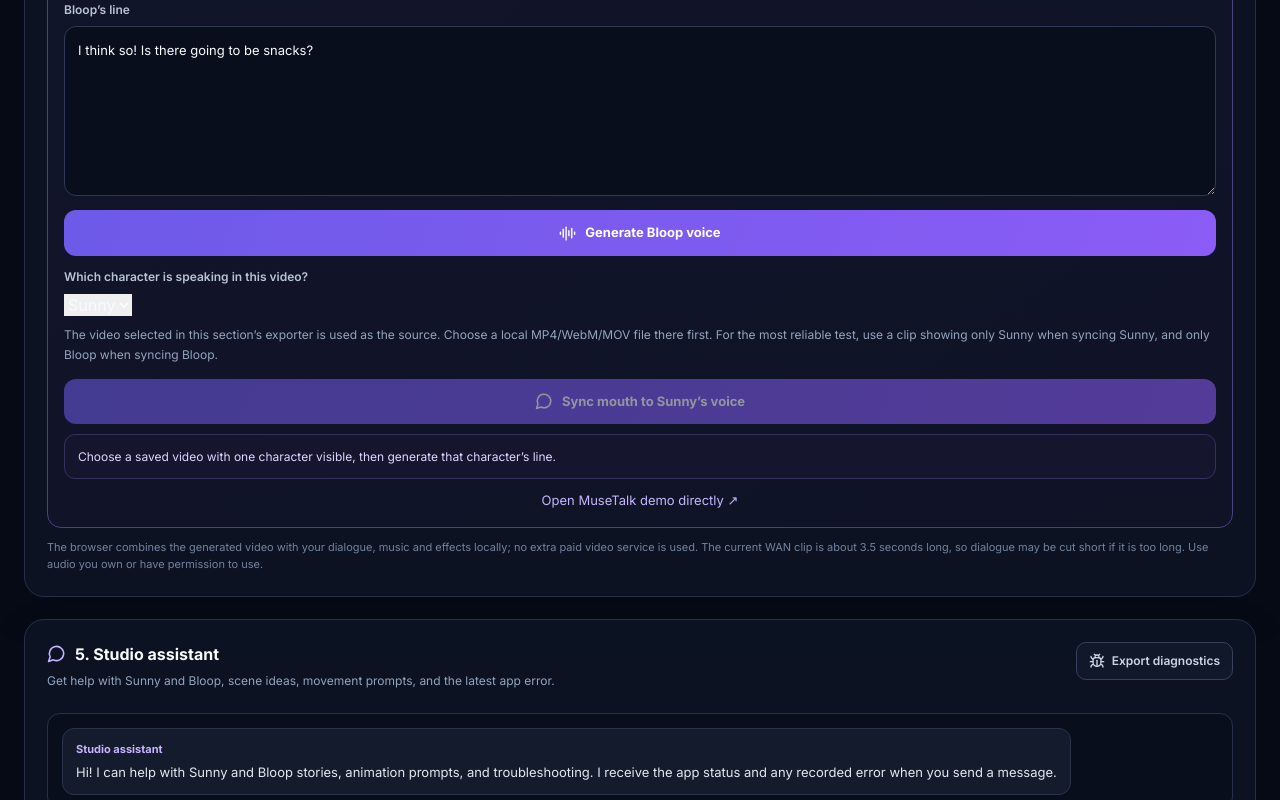
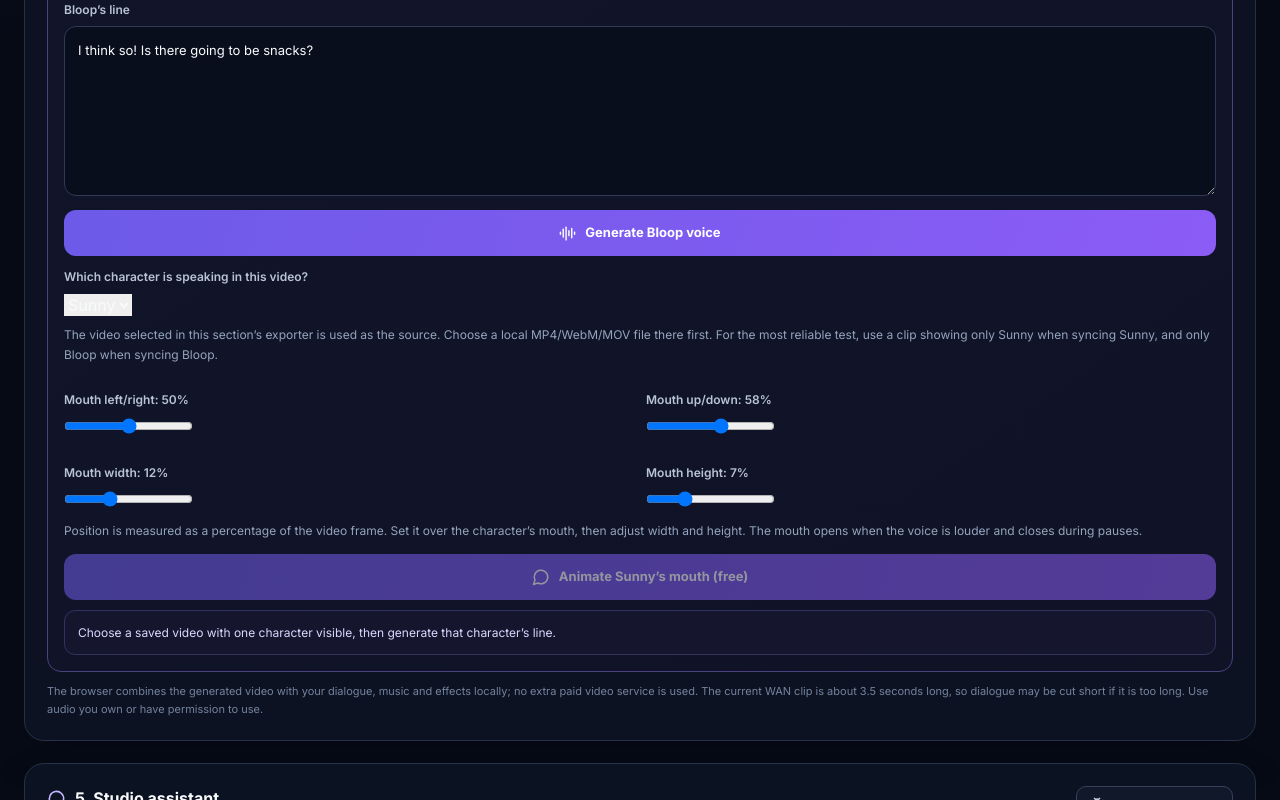
Before and after one commit to DynamismCh/AnimateText-Studio, a React (Vite) app: page / in a window 1280 px wide. Shown: the part 2289-3089 px from the top of the page. Built offline with nearby package versions, Linux system fonts and the light colour scheme.

Commit message:
Replace GPU lip-sync with local audio-driven cartoon mouth animation

```diff
--- a/src/components/AudioWorkshop.tsx
+++ b/src/components/AudioWorkshop.tsx
@@ -2,27 +2,6 @@ import { useEffect, useRef, useState } from 'react';
 import { AudioLines, Download, LoaderCircle, Music2, Play, Upload, MessageCircle } from 'lucide-react';
 
 const STARTER_SCRIPT = 'Sunny: Hi, Bloop! Are you ready for an adventure?\nBloop: I think so! Is there going to be snacks?\nSunny: Maybe. Let’s find out together!';
-const LIPSYNC_SPACE = 'henrybit/musetalk-1-5';
-const LIPSYNC_SPACE_URL = 'https://huggingface.co/spaces/henrybit/musetalk-1-5';
-
-function findLipSyncVideo(value: any): string {
-  if (!value) return '';
-  if (typeof value === 'string') {
-    if (/^https?:\/\//i.test(value)) return value;
-    if (value.startsWith('/file=') || value.startsWith('/gradio_api/file=')) return 'https://henrybit-musetalk-1-5.hf.space' + value;
-    return '';
-  }
-  if (Array.isArray(value)) {
-    for (const item of value) { const found = findLipSyncVideo(item); if (found) return found; }
-    return '';
-  }
-  if (typeof value === 'object') {
-    if (typeof value.url === 'string' && value.url) return value.url.startsWith('/') ? 'https://henrybit-musetalk-1-5.hf.space' + value.url : value.url;
-    for (const key of ['video', 'output', 'data', 'value', 'files', 'path']) if (key in value) { const found = findLipSyncVideo(value[key]); if (found) return found; }
-  }
-  return '';
-}
-
 function base64ToBlob(base64: string, type: string) {
   const binary = atob(base64);
   const bytes = new Uint8Array(binary.length);
@@ -56,6 +35,10 @@ export default function AudioWorkshop({ videoUrl = '' }: { videoUrl?: string })
   const [lipSyncStatus, setLipSyncStatus] = useState('Choose a saved video with one character visible, then generate that character’s line.');
   const [lipSyncVideoUrl, setLipSyncVideoUrl] = useState('');
   const [lipSyncDownloadBusy, setLipSyncDownloadBusy] = useState(false);
+  const [mouthX, setMouthX] = useState(50);
+  const [mouthY, setMouthY] = useState(58);
+  const [mouthWidth, setMouthWidth] = useState(12);
+  const [mouthHeight, setMouthHeight] = useState(7);
   const [mixBusy, setMixBusy] = useState(false);
   const [mixedUrl, setMixedUrl] = useState('');
   const [mixStatus, setMixStatus] = useState('Generate a video and voice track, then combine them here.');
@@ -136,46 +119,39 @@ export default function AudioWorkshop({ videoUrl = '' }: { videoUrl?: string })
     const audioUrl = lipSyncSpeaker === 'Sunny' ? sunnyLineAudioUrl : bloopLineAudioUrl;
     if (!uploadedVideoFile) { setLipSyncStatus('Choose a video file from your computer first.'); return; }
     if (!audioUrl) { setLipSyncStatus('Generate the selected character’s separate voice clip first.'); return; }
-    setLipSyncBusy(true); setLipSyncStatus('Checking the free MuseTalk demo connection…');
-    let stage = 'connecting to the MuseTalk service';
+    if (typeof MediaRecorder === 'undefined') { setLipSyncStatus('This browser cannot export video. Please use a recent version of Chrome or Edge.'); return; }
+    setLipSyncBusy(true); setLipSyncStatus('Preparing local lip-sync. No GPU or external lip-sync service is used…');
+    let context: AudioContext | undefined; let recorder: MediaRecorder | undefined; let animationFrame = 0;
+    let video: HTMLVideoElement | undefined; let audio: HTMLAudioElement | undefined; let canvasStream: MediaStream | undefined; let outputStream: MediaStream | undefined;
     try {
-      const audioResponse = await fetch(audioUrl);
-      if (!audioResponse.ok) throw new Error('The generated voice clip could not be read. Generate that character’s voice again.');
-      const audioBlob = await audioResponse.blob();
-      const audioFile = new File([audioBlob], lipSyncSpeaker.toLowerCase() + '-dialogue.wav', { type: 'audio/wav' });
-      const { Client, handle_file } = await import('@gradio/client');
-      const client = await Client.connect(LIPSYNC_SPACE, {
-        status_callback: (spaceStatus: any) => {
-          if (spaceStatus?.status === 'running') setLipSyncStatus('MuseTalk is awake. Uploading the video and voice clip…');
-          else if (spaceStatus?.status === 'sleeping' || spaceStatus?.status === 'building' || spaceStatus?.status === 'starting') setLipSyncStatus('MuseTalk is waking up or starting. Please wait…');
-          else if (spaceStatus?.status === 'error' || spaceStatus?.status === 'space_error') setLipSyncStatus('MuseTalk is reporting a service error. Try opening the demo directly.');
-        }
-      });
-      stage = 'uploading the video and voice clip';
-      setLipSyncStatus('Connected. Uploading your video and voice clip to MuseTalk…');
-      stage = 'running the lip-sync model';
-      const result: any = await client.predict('/generate', {
-        audio: handle_file(audioFile),
-        video: handle_file(uploadedVideoFile),
-        bbox_shift: 0,
-        extra_margin: 10,
-        parsing_mode: 'jaw',
-        left_cheek_width: 90,
-        right_cheek_width: 90
-      });
-      const outputUrl = findLipSyncVideo(result?.data?.[0] ?? result?.data);
-      if (!outputUrl) throw new Error('MuseTalk returned a response, but no output video link was found. Open the demo directly to check whether its API has changed.');
-      if (lipSyncVideoUrlRef.current) URL.revokeObjectURL(lipSyncVideoUrlRef.current);
-      lipSyncVideoUrlRef.current = outputUrl.startsWith('blob:') ? outputUrl : '';
-      setLipSyncVideoUrl(outputUrl);
-      setLipSyncStatus('MuseTalk returned a lip-synced clip for ' + lipSyncSpeaker + '. Please preview it carefully; stylized cartoon faces may not be detected correctly.');
-    } catch (error) {
-      const detail = error instanceof Error ? error.message : 'Unknown lip-sync error.';
-      const isFetchFailure = /failed to fetch|networkerror|load failed/i.test(detail);
-      const explanation = isFetchFailure
-        ? ' The browser could not reach MuseTalk while ' + stage + '. This can happen if the demo is waking up, its browser API upload is blocked, or the Space is temporarily unavailable. No lip-sync result was created. Open the demo directly, check that it finishes loading, and upload the same video and voice WAV there.'
-        : '';
-      setLipSyncStatus('Lip-sync did not finish: ' + detail + '.' + explanation);
+      video = document.createElement('video'); video.src = uploadedVideoUrl; video.muted = true; video.playsInline = true; video.preload = 'auto';
+      await new Promise<void>((resolve, reject) => { video!.onloadedmetadata = () => resolve(); video!.onerror = () => reject(new Error('Could not read the selected video. Please choose a playable MP4 or WebM file.')); video!.load(); });
+      if (!video.videoWidth || !video.videoHeight || !Number.isFinite(video.duration)) throw new Error('The selected video has no readable dimensions or duration.');
+      const canvas = document.createElement('canvas'); canvas.width = video.videoWidth; canvas.height = video.videoHeight;
+      const ctx = canvas.getContext('2d'); if (!ctx) throw new Error('Your browser could not create the animation canvas.');
+      context = new AudioContext(); const destination = context.createMediaStreamDestination(); const analyser = context.createAnalyser(); analyser.fftSize = 1024; const audioData = new Uint8Array(analyser.fftSize);
+      audio = new Audio(audioUrl); audio.preload = 'auto'; const source = context.createMediaElementSource(audio); source.connect(analyser); analyser.connect(destination);
+      canvasStream = canvas.captureStream(30); outputStream = new MediaStream([...canvasStream.getVideoTracks(), ...destination.stream.getAudioTracks()]);
+      const mimeType = MediaRecorder.isTypeSupported('video/webm;codecs=vp8,opus') ? 'video/webm;codecs=vp8,opus' : 'video/webm'; recorder = new MediaRecorder(outputStream, { mimeType });
+      const chunks: BlobPart[] = []; recorder.ondataavailable = (event) => { if (event.data.size) chunks.push(event.data); };
+      const finished = new Promise<Blob>((resolve, reject) => { recorder!.onstop = () => { const blob = new Blob(chunks, { type: recorder!.mimeType || 'video/webm' }); if (blob.size) resolve(blob); else reject(new Error('The exported clip was empty. Please try again.')); }; recorder!.onerror = () => reject(new Error('The browser could not encode the local lip-sync video.')); });
+      const drawFrame = () => {
+        if (!ctx || !video) return; if (video.readyState >= 2) ctx.drawImage(video, 0, 0, canvas.width, canvas.height);
+        analyser.getByteTimeDomainData(audioData); let sum = 0; for (let i = 0; i < audioData.length; i++) { const sample = (audioData[i] - 128) / 128; sum += sample * sample; }
+        const rms = Math.sqrt(sum / audioData.length); const openness = Math.min(1, Math.max(0, (rms - 0.012) * 16));
+        const cx = canvas.width * mouthX / 100; const cy = canvas.height * mouthY / 100; const w = canvas.width * mouthWidth / 100; const h = canvas.height * mouthHeight / 100 * (0.15 + openness);
+        if (openness > 0.06) { ctx.save(); ctx.translate(cx, cy); ctx.fillStyle = '#32151a'; ctx.beginPath(); ctx.ellipse(0, 0, w / 2, Math.max(2, h / 2), 0, 0, Math.PI * 2); ctx.fill();
+          if (openness > 0.32) { ctx.fillStyle = '#f8e9d8'; ctx.beginPath(); ctx.ellipse(0, -h * 0.17, w * 0.34, Math.max(1, h * 0.13), 0, 0, Math.PI * 2); ctx.fill(); ctx.fillStyle = '#d94b63'; ctx.beginPath(); ctx.ellipse(0, h * 0.18, w * 0.23, Math.max(1, h * 0.14), 0, 0, Math.PI * 2); ctx.fill(); } ctx.restore(); }
+        animationFrame = requestAnimationFrame(drawFrame);
+      };
+      await context.resume(); video.currentTime = 0; audio.currentTime = 0; await video.play(); await audio.play(); drawFrame(); recorder.start(250);
+      const durationMs = Math.max(video.duration, Number.isFinite(audio.duration) ? audio.duration : 0) * 1000;
+      setLipSyncStatus('Recording locally. Keep this tab open until export finishes…'); await new Promise<void>((resolve) => window.setTimeout(resolve, Math.min(durationMs, 180000) + 300));
+      cancelAnimationFrame(animationFrame); if (recorder.state !== 'inactive') recorder.stop(); const blob = await finished; const resultUrl = URL.createObjectURL(blob);
+      if (lipSyncVideoUrlRef.current) URL.revokeObjectURL(lipSyncVideoUrlRef.current); lipSyncVideoUrlRef.current = resultUrl; setLipSyncVideoUrl(resultUrl);
+      setLipSyncStatus('Local mouth animation exported for ' + lipSyncSpeaker + '. Preview it and adjust position/size if needed. This uses audio volume, not AI phoneme-perfect lip-sync.');
+      video.pause(); audio.pause(); canvasStream.getTracks().forEach((track) => track.stop()); outputStream.getTracks().forEach((track) => track.stop()); await context.close();
+    } catch (error) { cancelAnimationFrame(animationFrame); if (recorder && recorder.state !== 'inactive') recorder.stop(); if (canvasStream) canvasStream.getTracks().forEach((track) => track.stop()); if (outputStream) outputStream.getTracks().forEach((track) => track.stop()); if (context && context.state !== 'closed') await context.close().catch(() => undefined); setLipSyncStatus(error instanceof Error ? error.message : 'Could not create the local lip-sync video.');
     } finally { setLipSyncBusy(false); }
   }
 
@@ -358,7 +334,7 @@ export default function AudioWorkshop({ videoUrl = '' }: { videoUrl?: string })
     </div>
     <div className="wan-audio-mixer wan-lipsync-panel">
       <h3><MessageCircle size={16} /> Character lip-sync — Sunny &amp; Bloop</h3>
-      <p className="wan-help">This experimental step uses MuseTalk to animate a character’s mouth from a separate voice clip. Use a short video where only the intended speaker’s face is clear. It may struggle with some cartoon designs, and the free demo has its own shared GPU limits.</p>
+      <p className="wan-help">Free local fallback: animate a mouth overlay from the voice volume directly in your browser. It uses no GPU service or extra quota. This is best for simple cartoon faces; adjust the mouth position and size below.</p>
       <label className="wan-label" htmlFor="sunny-lipsync-line">Sunny’s line</label>
       <textarea id="sunny-lipsync-line" className="wan-audio-script" value={sunnyLine} onChange={(event) => setSunnyLine(event.target.value)} maxLength={700} placeholder="Write Sunny's line…" />
       <button className="wan-download" onClick={() => void generateSpeakerVoice('Sunny')} disabled={Boolean(speakerBusy) || !sunnyLine.trim()}>{speakerBusy === 'Sunny' ? <LoaderCircle className="wan-spin" size={17} /> : <AudioLines size={17} />} Generate Sunny voice</button>
@@ -370,10 +346,16 @@ export default function AudioWorkshop({ videoUrl = '' }: { videoUrl?: string })
       <label className="wan-label" htmlFor="lipsync-speaker">Which character is speaking in this video?</label>
       <select id="lipsync-speaker" value={lipSyncSpeaker} onChange={(event) => setLipSyncSpeaker(event.target.value as 'Sunny' | 'Bloop')}><option value="Sunny">Sunny</option><option value="Bloop">Bloop</option></select>
       <p className="wan-help">The video selected in this section’s exporter is used as the source. Choose a local MP4/WebM/MOV file there first. For the most reliable test, use a clip showing only Sunny when syncing Sunny, and only Bloop when syncing Bloop.</p>
-      <button className="wan-generate" onClick={() => void runLipSync()} disabled={lipSyncBusy || !uploadedVideoFile || !(lipSyncSpeaker === 'Sunny' ? sunnyLineAudioUrl : bloopLineAudioUrl)}>{lipSyncBusy ? <><LoaderCircle className="wan-spin" size={18} /> Lip-syncing…</> : <><MessageCircle size={18} /> Sync mouth to {lipSyncSpeaker}’s voice</>}</button>
+      <div className="wan-audio-options">
+        <div><label className="wan-label" htmlFor="mouth-x">Mouth left/right: {mouthX}%</label><input id="mouth-x" type="range" min="5" max="95" value={mouthX} onChange={(event) => setMouthX(Number(event.target.value))} /></div>
+        <div><label className="wan-label" htmlFor="mouth-y">Mouth up/down: {mouthY}%</label><input id="mouth-y" type="range" min="5" max="95" value={mouthY} onChange={(event) => setMouthY(Number(event.target.value))} /></div>
+        <div><label className="wan-label" htmlFor="mouth-width">Mouth width: {mouthWidth}%</label><input id="mouth-width" type="range" min="3" max="30" value={mouthWidth} onChange={(event) => setMouthWidth(Number(event.target.value))} /></div>
+        <div><label className="wan-label" htmlFor="mouth-height">Mouth height: {mouthHeight}%</label><input id="mouth-height" type="range" min="2" max="20" value={mouthHeight} onChange={(event) => setMouthHeight(Number(event.target.value))} /></div>
+      </div>
+      <p className="wan-help">Position is measured as a percentage of the video frame. Set it over the character’s mouth, then adjust width and height. The mouth opens when the voice is louder and closes during pauses.</p>
+      <button className="wan-generate" onClick={() => void runLipSync()} disabled={lipSyncBusy || !uploadedVideoFile || !(lipSyncSpeaker === 'Sunny' ? sunnyLineAudioUrl : bloopLineAudioUrl)}>{lipSyncBusy ? <><LoaderCircle className="wan-spin" size={18} /> Creating local mouth animation…</> : <><MessageCircle size={18} /> Animate {lipSyncSpeaker}’s mouth (free)</>}</button>
       <p className="wan-status" aria-live="polite">{lipSyncStatus}</p>
       {lipSyncVideoUrl && <div className="wan-audio-result"><strong>Lip-synced result</strong><video controls playsInline preload="metadata" src={lipSyncVideoUrl} /><button className="wan-download" onClick={() => void downloadLipSyncVideo()} disabled={lipSyncDownloadBusy}>{lipSyncDownloadBusy ? <LoaderCircle className="wan-spin" size={17} /> : <Download size={17} />} Download lip-synced video</button></div>}
-      <a className="wan-open-link" href={LIPSYNC_SPACE_URL} target="_blank" rel="noreferrer">Open MuseTalk demo directly ↗</a>
     </div>
     <p className="wan-quota-note">The browser combines the generated video with your dialogue, music and effects locally; no extra paid video service is used. The current WAN clip is about 3.5 seconds long, so dialogue may be cut short if it is too long. Use audio you own or have permission to use.</p>
   </section>;
```
